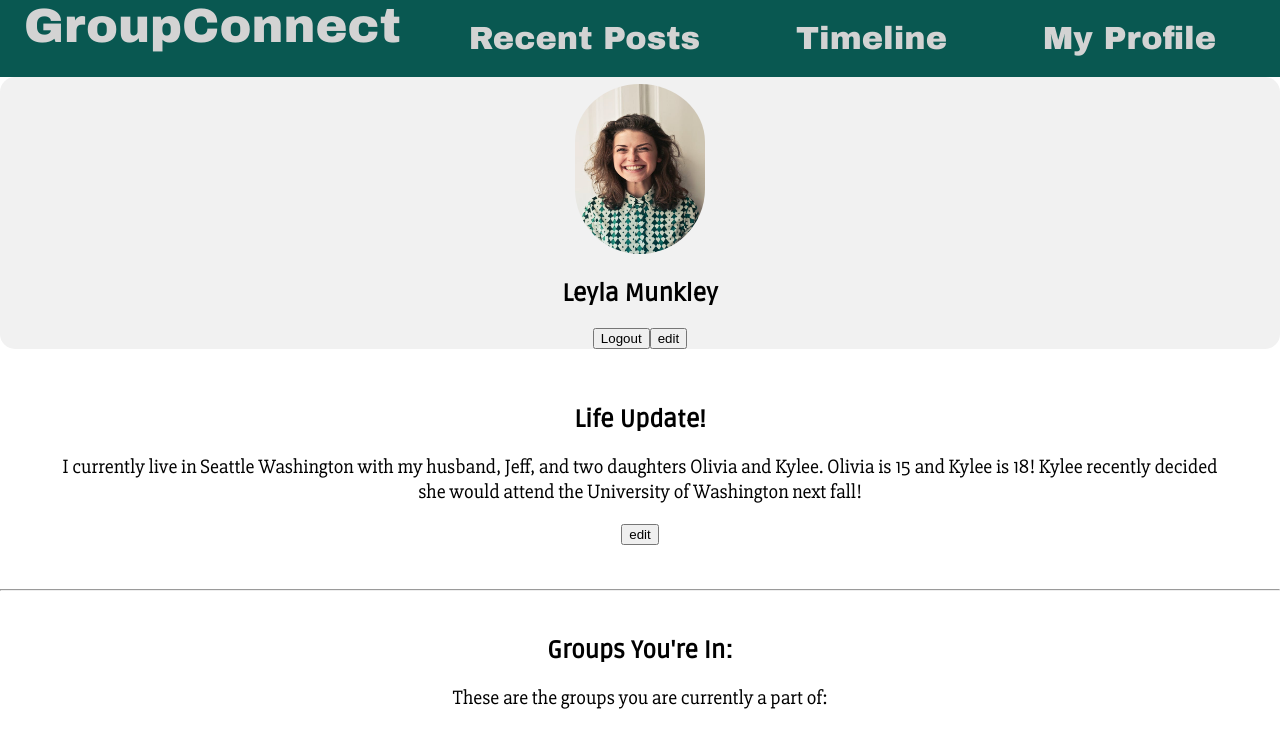
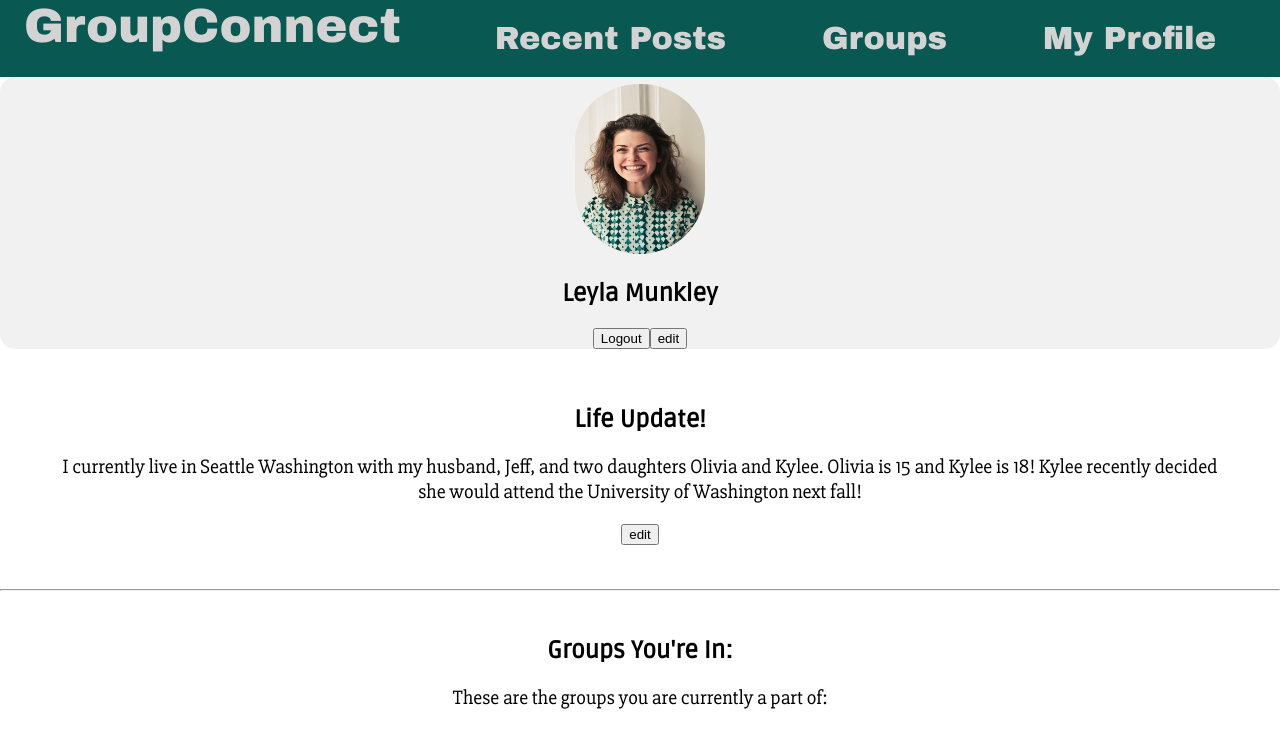
Before and after one commit to akaash19/Capstone-AA04-JASM, a React (Create React App) app in the folder client/: page /myprofile in a window 1280 px wide. Shown: the top 735 px of the page. Built offline with nearby package versions, Linux system fonts and the light colour scheme; a web font is replaced by a local one.

Commit message:
Fix merge

```diff
--- a/client/src/components/Header.js
+++ b/client/src/components/Header.js
@@ -11,7 +11,7 @@ export default class Header extends React.Component {
                 </Link>
                 <div className="ButtonRow">
                     <HeaderButton placeholder='Recent Posts' path='/home'/>
-                    <HeaderButton placeholder='Timeline' path='/groupview'/>
+                    <HeaderButton placeholder='Groups' path='/groups'/>
                     <HeaderButton placeholder='My Profile' path='/myprofile'/>
                 </div>
             </header>
```
